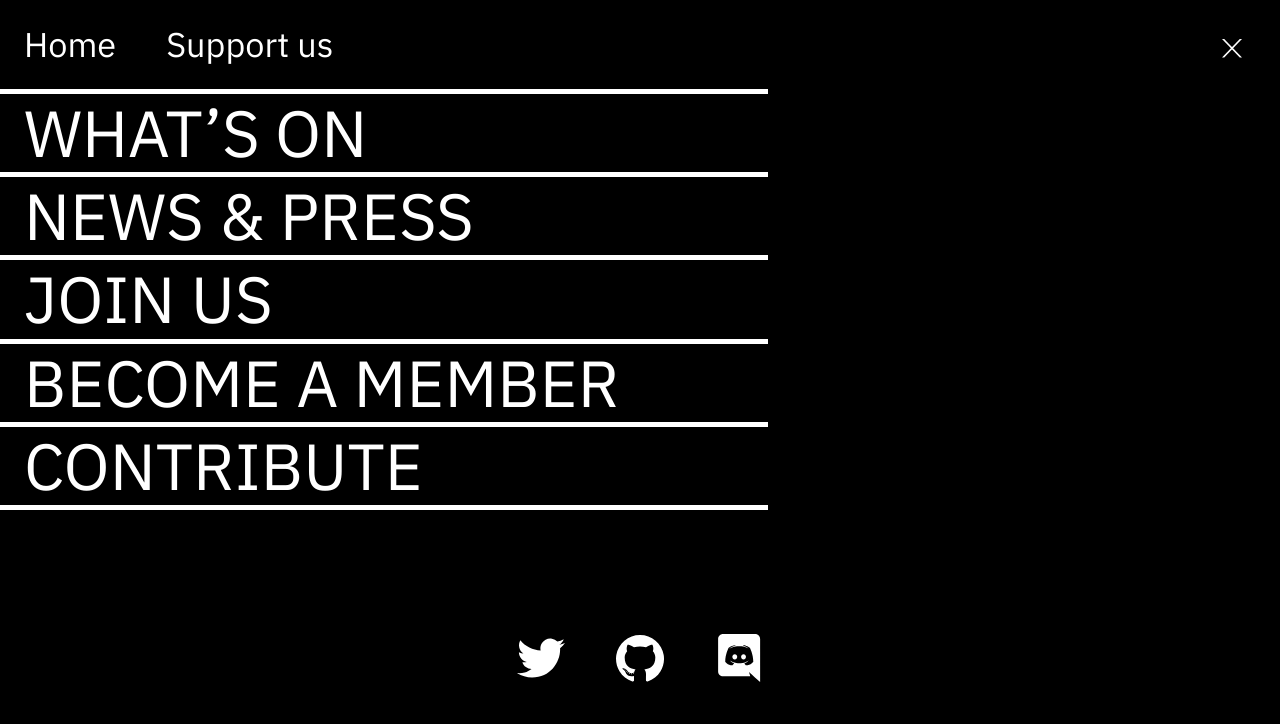
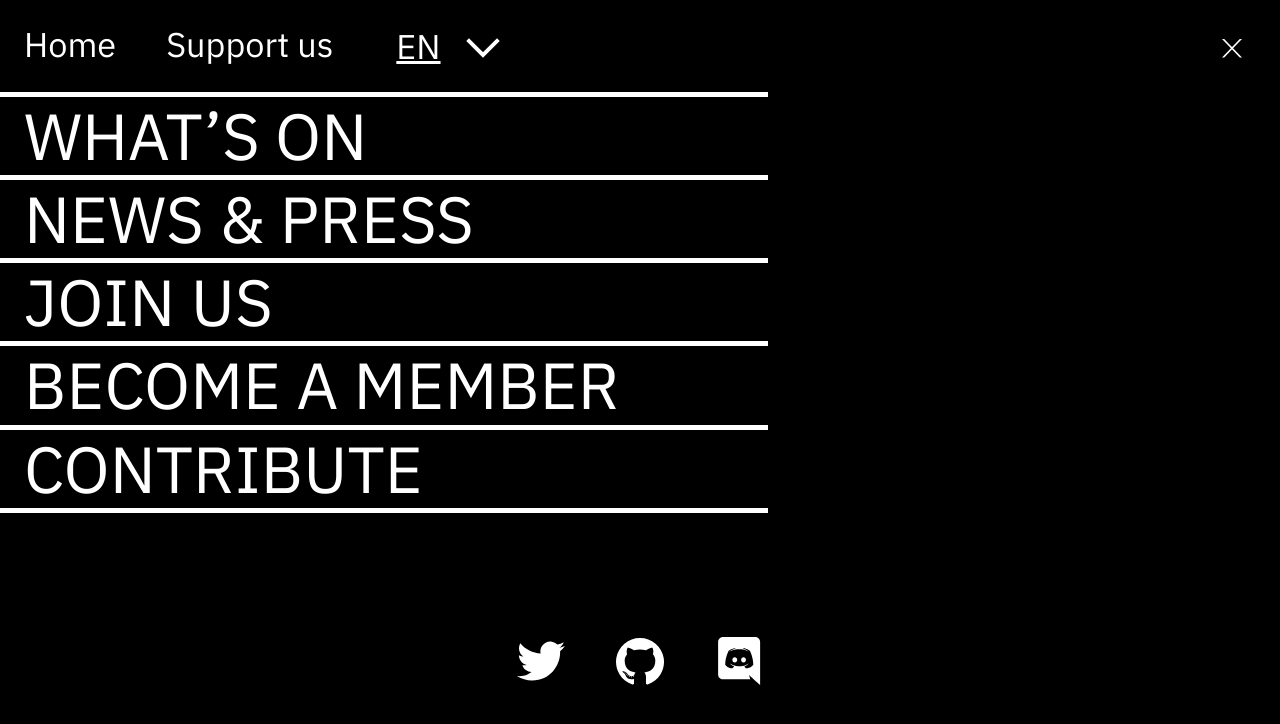
Before and after one commit to status-im/culture-site, a React app: page /home in a window 1280 px wide. Both pictures are taken after a click on the button 1232 px from the left and 50 px from the top of the page. Shown: the top 724 px of the page. Built offline with nearby package versions, Linux system fonts and the light colour scheme.

Commit message:
Add language selector

```diff
--- a/package.json
+++ b/package.json
@@ -18,8 +18,11 @@
     "build": "webpack --mode production --progress"
   },
   "dependencies": {
+    "i18next": "^21.5.2",
+    "i18next-browser-languagedetector": "^6.1.2",
     "react": "^17.0.1",
     "react-dom": "^17.0.1",
+    "react-i18next": "^11.14.2",
     "react-is": "^17.0.1",
     "react-router-dom": "^5.2.0",
     "styled-components": "^5.2.1"
--- /dev/null
+++ b/src/components/page/LanguageSelector.tsx
@@ -0,0 +1,35 @@
+import React from 'react'
+import { Select } from './Select'
+import { useTranslation } from 'react-i18next'
+import styled from 'styled-components'
+import { Colors } from '../../constants/styles'
+
+const languages = [
+  { name: 'EN', code: 'en' },
+  { name: 'NL', code: 'nl' },
+]
+
+export const LanguageSelector = () => {
+  const { t, i18n } = useTranslation()
+
+  return (
+    <Select
+      value={t('language_name')}
+      list={languages.map(({ name, code }) => (
+        <Button key={code} onClick={() => i18n.changeLanguage(code)}>
+          {name}
+        </Button>
+      ))}
+    />
+  )
+}
+
+const Button = styled.button`
+  outline: none;
+  color: ${Colors.White};
+  font-size: calc(24px + (36 - 24) * ((100vw - 320px) / (1440 - 320)));
+
+  &:hover {
+    color: ${Colors.Gray};
+  }
+`
--- a/src/components/page/Menu.tsx
+++ b/src/components/page/Menu.tsx
@@ -1,4 +1,5 @@
 import React from 'react'
+import { useTranslation } from 'react-i18next'
 import { Link } from 'react-router-dom'
 import styled from 'styled-components'
 import { Colors } from '../../constants/styles'
@@ -6,22 +7,25 @@ import { DiscordIcon } from '../icons/DiscordIcon'
 import { GithubIcon } from '../icons/GithubIcon'
 import { TwitterIcon } from '../icons/TwitterIcon'
 import { MenuContent } from './Content'
+import { LanguageSelector } from './LanguageSelector'
 
 export function Menu() {
+  const { t, i18n } = useTranslation()
+
   return (
     <NavigationMenu>
       <TopNavigation>
-        <TopLink to="/">Home</TopLink>
-        <TopLink to="/support">Support us</TopLink>
-        <Dropdown></Dropdown>
+        <TopLink to="/">{t('home')}</TopLink>
+        <TopLink to="/support">{t('support')}</TopLink>
+        <LanguageSelector />
       </TopNavigation>
       <Navigation>
         <NavLinks>
-          <StyledLink to="/">WHAT’s ON</StyledLink>
-          <StyledLink to="/">NEWS & PRESS</StyledLink>
-          <StyledLink to="/">JOIN US</StyledLink>
-          <StyledLink to="/">BECOME A MEMBER</StyledLink>
-          <StyledLink to="/">CONTRIBUTE</StyledLink>
+          <StyledLink to="/">{t('whats_on')}</StyledLink>
+          <StyledLink to="/">{t('news')}</StyledLink>
+          <StyledLink to="/">{t('join')}</StyledLink>
+          <StyledLink to="/">{t('membership')}</StyledLink>
+          <StyledLink to="/">{t('contribute')}</StyledLink>
         </NavLinks>
       </Navigation>
       <SocialLinks>
@@ -39,14 +43,6 @@ export function Menu() {
   )
 }
 
-export function Dropdown() {
-  return (
-    <MenuBlock>
-      <MenuList></MenuList>
-    </MenuBlock>
-  )
-}
-
 const NavigationMenu = styled(MenuContent)`
   background-color: ${Colors.Black};
   position: absolute;
@@ -59,6 +55,7 @@ const NavigationMenu = styled(MenuContent)`
 `
 const TopNavigation = styled.div`
   width: 100%;
+  display: flex;
   color: ${Colors.White};
   padding: 24px;
 `
@@ -107,14 +104,6 @@ const StyledLink = styled(Link)`
   }
 `
 
-const MenuBlock = styled.div`
-  width: 100%;
-`
-
-const MenuList = styled.ul`
-  list-style: none;
-`
-
 const SocialLinks = styled.div`
   display: flex;
   justify-content: center;
--- /dev/null
+++ b/src/components/page/Select.tsx
@@ -0,0 +1,82 @@
+import React, { ReactNode, useRef } from 'react'
+import styled from 'styled-components'
+import { Colors } from '../../constants/styles'
+import arrowDown from '../../assets/arrow-down.svg'
+import { useClickOutside } from '../../hooks/useClickOutside'
+import { useToggler } from '../../hooks/useToggler'
+
+export interface SelectProps {
+  list: ReactNode[]
+  value: any
+}
+
+export const Select = ({ value, list }: SelectProps) => {
+  const { visible, toggle } = useToggler()
+  const ref = useRef(null)
+  useClickOutside(ref, () => toggle(false))
+
+  return (
+    <SelectWrapper ref={ref}>
+      {visible && (
+        <SelectContent>
+          {list.map((item, index) => (
+            <SelectItem key={index}>{item}</SelectItem>
+          ))}
+        </SelectContent>
+      )}
+      <SelectButton onClick={() => toggle()} className={visible ? 'open' : ''}>
+        {value}
+      </SelectButton>
+    </SelectWrapper>
+  )
+}
+
+const SelectWrapper = styled.div`
+  position: relative;
+  width: 120px;
+  color: ${Colors.White};
+`
+
+const SelectButton = styled.button`
+  position: relative;
+  width: 100%;
+  background: ${Colors.Black};
+  color: ${Colors.White};
+  font-size: calc(24px + (36 - 24) * ((100vw - 320px) / (1440 - 320)));
+  text-decoration: underline;
+  padding-right: 50px;
+
+  &::after {
+    content: '';
+    position: absolute;
+    bottom: 0;
+    right: 0;
+    width: 40px;
+    height: 20px;
+    transform: translateY(-50%);
+    background: url(${arrowDown}) center no-repeat;
+    background-size: contain;
+  }
+
+  &.open::after {
+    transform: translateY(-50%) rotate(180deg);
+  }
+`
+
+const SelectContent = styled.ul`
+  position: absolute;
+  left: 10px;
+  bottom: -12px;
+  width: 100%;
+  transform: translateY(100%);
+  overflow-y: auto;
+  background: ${Colors.Black};
+  color: ${Colors.White};
+  z-index: 1;
+`
+
+const SelectItem = styled.li`
+  & + & {
+    margin-top: 20px;
+  }
+`
--- /dev/null
+++ b/src/hooks/useClickOutside.ts
@@ -0,0 +1,17 @@
+import { useEffect, RefObject } from 'react'
+
+export const useClickOutside = (ref: RefObject<HTMLDivElement>, callback: () => void, deps?: any[]) => {
+  const handleClick = (e: MouseEvent) => {
+    if (ref.current && !ref.current.contains(e.target as HTMLInputElement)) {
+      callback()
+    }
+  }
+
+  useEffect(() => {
+    document.addEventListener('mousedown', handleClick)
+
+    return () => {
+      document.removeEventListener('mousedown', handleClick)
+    }
+  }, deps)
+}
--- /dev/null
+++ b/src/hooks/useToggler.ts
@@ -0,0 +1,14 @@
+import { useState } from 'react'
+
+export const useToggler = () => {
+  const [visible, setVisibility] = useState(false)
+  const toggle = (value?: boolean) => {
+    if (value === undefined) {
+      setVisibility((visible) => !visible)
+    } else {
+      setVisibility(() => value)
+    }
+  }
+
+  return { visible, toggle }
+}
--- /dev/null
+++ b/src/i18n.ts
@@ -0,0 +1,28 @@
+import i18n from 'i18next'
+import { initReactI18next } from 'react-i18next'
+import LanguageDetector from 'i18next-browser-languagedetector'
+import en from './translations/en.json'
+import nl from './translations/nl.json'
+
+const resources = {
+  en: {
+    translation: en,
+  },
+  nl: {
+    translation: nl,
+  },
+}
+
+i18n
+  .use(LanguageDetector)
+  .use(initReactI18next)
+  .init({
+    debug: true,
+    lng: 'en',
+    interpolation: {
+      escapeValue: false,
+    },
+    resources,
+  })
+
+export default i18n
--- a/src/index.tsx
+++ b/src/index.tsx
@@ -2,6 +2,7 @@ import React from 'react'
 import ReactDOM from 'react-dom'
 import { App } from './App'
 import { Providers } from './providers'
+import './i18n'
 
 ReactDOM.render(
   <Providers>
--- a/src/pages/Home.tsx
+++ b/src/pages/Home.tsx
@@ -2,7 +2,7 @@ import React from 'react'
 import styled from 'styled-components'
 import { Page, MenuContent } from '../components'
 import { Logo } from '../components/top/Logo'
-import { Navigation } from '../components/Navigation'
+import { Navigation } from '../components/home/Navigation'
 
 export function Home() {
   return (
--- /dev/null
+++ b/src/translations/en.json
@@ -0,0 +1,24 @@
+{
+    "language_name": "EN",
+    "home": "Home",
+    "support": "Support us",
+    "whats_on": "WHAT’s ON",
+    "news": "NEWS & PRESS",
+    "join": "JOIN US",
+    "membership":"BECOME A MEMBER",
+    "membership_types":"REGULAR OR INDIVIDUAL",
+    "contribute": "CONTRIBUTE",
+    "contribute_bounties": "SEE ALL OPEN BOUNTIES",
+    "nav_sub":"Copy, Read, Print",
+    "party": "THE PANCULTURISTS Party",
+    "manifesto": "OUR MANIFESTO",
+    "policies": "COMMON POLICIES",
+    "press": "THE PEOPLE’S FREE PRESS",
+    "assamblies": "GENERAL ASSEMBLIES",
+    "wiki": "WIKIPEDIA",
+    "board": "THE BOARD",
+    "network": "WHAT IS THE NETWORK STATE?",
+    "forum": "DISCUSS FORUM",
+    "shop": "THE PEOPLE’S SHOP",
+    "calendar": "CALENDAR & EVENTS"
+  }
--- /dev/null
+++ b/src/translations/nl.json
@@ -0,0 +1,24 @@
+  {
+    "language_name": "NL",
+    "home": "Huis",
+    "support": "Steun ons",
+    "whats_on": "Wat is er op",
+    "news": "NIEUWS & PERS",
+    "join": "DOE MET ONS MEE",
+    "membership":"LID WORDEN",
+    "membership_types":"REGULAR OR INDIVIDUAL",
+    "contribute": "BIJDRAGE",
+    "contribute_bounties": "ZIE ALLE OPEN BUNTIES",
+    "nav_sub":"Kopiëren, Lezen, Afdrukken",
+    "party": "DE PANCULTURISTEN Partij",
+    "manifesto": "ONS MANIFEST",
+    "policies": "GEMEENSCHAPPELIJK BELEID",
+    "press": "DE GRATIS PERS VAN DE MENSEN",
+    "assamblies": "ALGEMENE VERGADERING",
+    "wiki": "WIKIPEDIA",
+    "board": "HET BORD",
+    "network": "WAT IS DE NETWERKSTAAT?",
+    "forum": "BESPREEK FORUM",
+    "shop": "DE MENSEN WINKEL",
+    "calendar": "KALENDER & EVENEMENTEN"
+  }
```
Also changed, not shown: src/components/home/Navigation.tsx (renamed from src/components/Navigation.tsx, +18 -15 lines), src/assets/arrow-down.svg (added), 1 other file (tests, documents, lock files or other folders).
